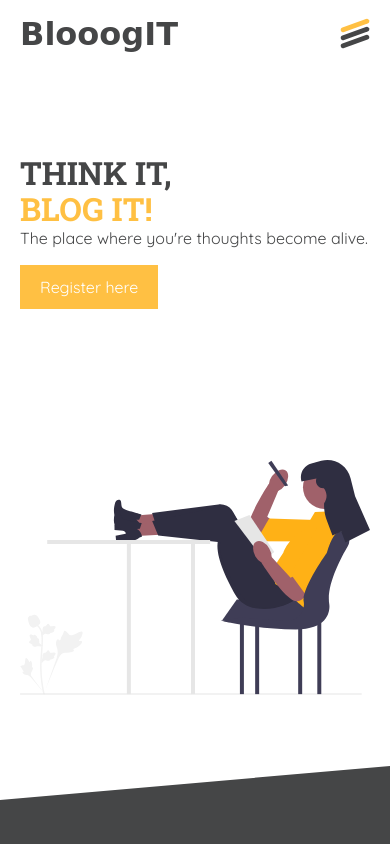
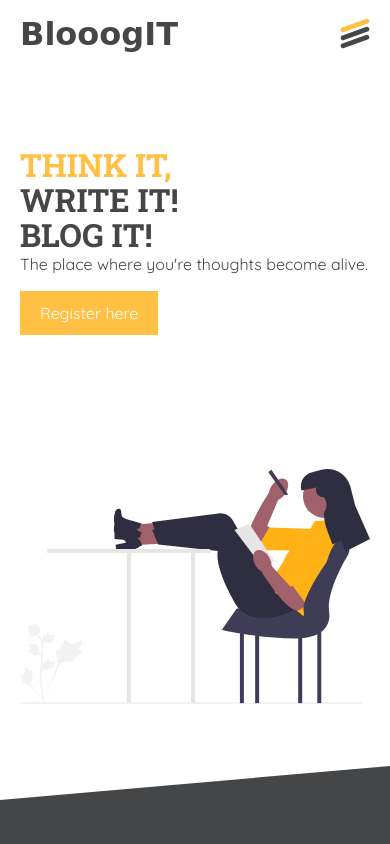
Before and after one commit to tiagocostarebelo/tcr-blog-website, a plain HTML site: page home.html in a window 390 px wide. Shown: the top 844 px of the page. Drawn offline with nearby package versions, Linux system fonts and the light colour scheme; a web font is replaced by a local one.

Commit message:
updated html, adding new elements such as a subscribe section. updated styling for mobile version. Mobile version is complete.

```diff
--- a/css/main.css
+++ b/css/main.css
@@ -59,7 +59,7 @@ main .hero-section .hero-content .hero-title:after {
     border-bottom: none;
 }
 
-main .hero-section .hero-content h1:nth-child(2) {
+main .hero-section .hero-content h1:nth-child(1) {
     color: var(--main-color);
 }
 
@@ -77,7 +77,7 @@ main .hero-section img {
 }
 
 @media screen and (min-width: 768px) {
-    main .hero-section .hero-content .section-title {
+    main .hero-section .hero-content .section-title > h1:nth-child(1) {
         display: inline-flex;
         white-space: break-spaces;
     }
--- a/home.html
+++ b/home.html
@@ -41,7 +41,8 @@
     <main>
         <section class="hero-section grid-container container">
             <div class="hero-content">
-                <h1 class="section-title hero-title">Think it, </h1><h1 class="section-title hero-title"> Blog it!</h1>
+                <h1 class="section-title hero-title">Think it, </h1><h1 class="section-title hero-title"> Write it!</h1>
+                <h1 class="section-title hero-title"> Blog it!</h1>
                 <p>The place where you're thoughts become alive.</p>
                 <button class="btn cta-btn">Register here</button>
             </div>
```
